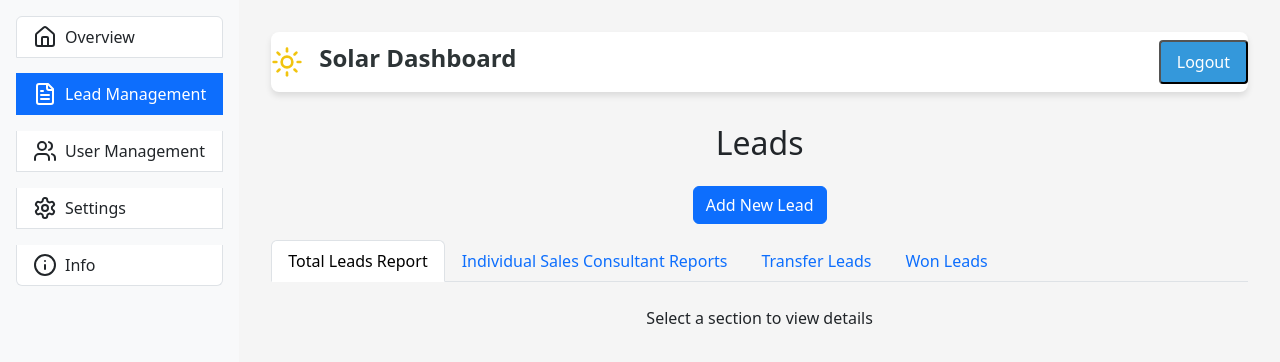
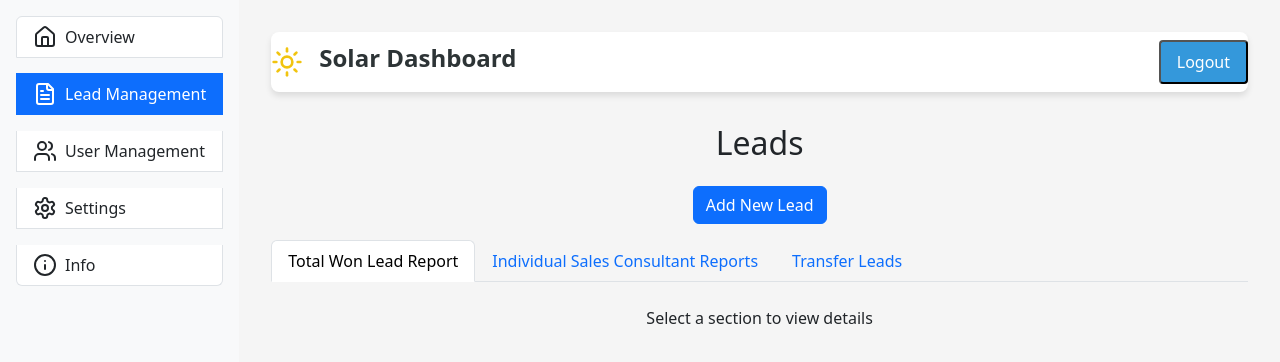
Before and after one commit to mali2927/Suniese-CRM, a React (Create React App) app: page /leads in a window 1280 px wide. Shown: the top 362 px of the page. Built offline with nearby package versions, Linux system fonts and the light colour scheme.

Commit message:
total leads -> total won lead

```diff
--- a/src/Components/AdminComponents/LeadAction.js
+++ b/src/Components/AdminComponents/LeadAction.js
@@ -9,7 +9,7 @@ const LeadActions = ({ setActiveSection }) => {
           eventKey="totalLeads"
           onClick={() => setActiveSection("totalLeads")}
         >
-          Total Leads Report
+          Total Won Lead Report
         </Nav.Link>
       </Nav.Item>
       <Nav.Item>
@@ -29,13 +29,7 @@ const LeadActions = ({ setActiveSection }) => {
         </Nav.Link>
       </Nav.Item>
 
-      <Nav.Item>
-        <Nav.Link
 
-        >
-          Won Leads
-        </Nav.Link>
-      </Nav.Item>
     </Nav>
   );
 };
```
